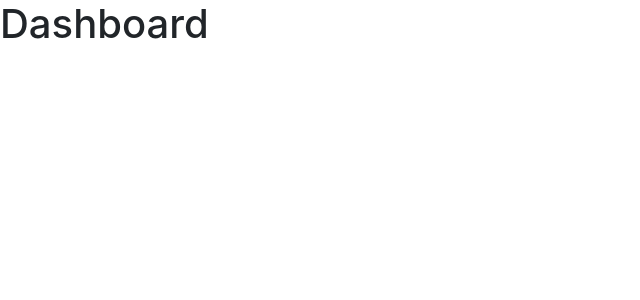
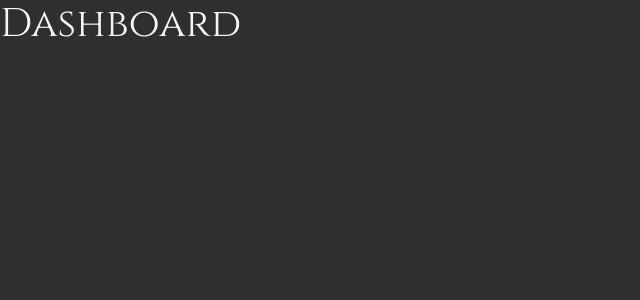
Before and after one commit to Paquan/whiskybook, a React (Vite) app: page /#/dashboard in a window 1280 px wide. Shown: the top 300 px of the page, without its empty margins (0-640 px from the left). Built offline with nearby package versions, Linux system fonts and the light colour scheme.

Commit message:
Add styling for Buttons, Fonts and bas colors

```diff
--- a/src/assets/scss/_theme.scss
+++ b/src/assets/scss/_theme.scss
@@ -2,6 +2,6 @@
 // --------------------------------------------------
 // Files, classes, mixins etc.
 
-
 // Own modules
 // --------------------------------------------------
+@import 'theme/buttons';
--- a/src/assets/scss/_variables.scss
+++ b/src/assets/scss/_variables.scss
@@ -5,7 +5,6 @@
 
 // // Color system
 
-// $white:    #fff !default;
 // $gray-100: #f8f9fa !default;
 // $gray-200: #e9ecef !default;
 // $gray-300: #dee2e6 !default;
@@ -66,8 +65,8 @@
 //   $colors
 // );
 
-// $primary:       $blue !default;
-// $secondary:     $gray-600 !default;
+$primary: #151515 !default;
+$secondary: #acbb2d !default;
 // $success:       $green !default;
 // $info:          $cyan !default;
 // $warning:       $yellow !default;
@@ -101,7 +100,6 @@
 // $yiq-text-dark:             $gray-900 !default;
 // $yiq-text-light:            $white !default;
 
-
 // // Options
 // //
 // // Quickly modify global styling by enabling or disabling optional features.
@@ -119,7 +117,6 @@
 // $enable-responsive-font-sizes:                false !default;
 // $enable-validation-icons:                     true !default;
 // $enable-deprecation-messages:                 true !default;
-
 
 // // Spacing
 // //
@@ -156,14 +153,12 @@
 //   $sizes
 // );
 
-
 // // Body
 // //
 // // Settings for the `<body>` element.
 
-// $body-bg:                   $white !default;
-// $body-color:                $gray-900 !default;
-
+$body-bg: #2f2f2f !default;
+$body-color: #f6f6f6 !default;
 
 // // Links
 // //
@@ -182,7 +177,6 @@
 
 // $paragraph-margin-bottom:   1rem !default;
 
-
 // // Grid breakpoints
 // //
 // // Define the minimum dimensions at which your layout will change,
@@ -199,7 +193,6 @@
 // @include _assert-ascending($grid-breakpoints, "$grid-breakpoints");
 // @include _assert-starts-at-zero($grid-breakpoints, "$grid-breakpoints");
 
-
 // // Grid containers
 // //
 // // Define the maximum width of `.container` for different screen sizes.
@@ -213,14 +206,12 @@
 
 // @include _assert-ascending($container-max-widths, "$container-max-widths");
 
-
 // // Grid columns
 // //
 // // Set the number of columns and specify the width of the gutters.
 
 // $grid-columns:                12 !default;
 // $grid-gutter-width:           30px !default;
-
 
 // // Components
 // //
@@ -270,7 +261,7 @@
 // // Font, line-height, and color for body text, headings, and more.
 
 // // stylelint-disable value-keyword-case
-// $font-family-sans-serif:      -apple-system, BlinkMacSystemFont, "Segoe UI", Roboto, "Helvetica Neue", Arial, "Noto Sans", sans-serif, "Apple Color Emoji", "Segoe UI Emoji", "Segoe UI Symbol", "Noto Color Emoji" !default;
+$font-family-sans-serif:      'Lato', sans-serif, "Apple Color Emoji", "Segoe UI Emoji", "Segoe UI Symbol", "Noto Color Emoji" !default;
 // $font-family-monospace:       SFMono-Regular, Menlo, Monaco, Consolas, "Liberation Mono", "Courier New", monospace !default;
 // $font-family-base:            $font-family-sans-serif !default;
 // // stylelint-enable value-keyword-case
@@ -296,7 +287,7 @@
 // $h6-font-size:                $font-size-base !default;
 
 // $headings-margin-bottom:      $spacer / 2 !default;
-// $headings-font-family:        null !default;
+$headings-font-family: 'Cinzel', serif;
 // $headings-font-weight:        500 !default;
 // $headings-line-height:        1.2 !default;
 // $headings-color:              null !default;
@@ -339,7 +330,6 @@
 
 // $hr-margin-y:                 $spacer !default;
 
-
 // // Tables
 // //
 // // Customizes the `.table` component with basic values, each used across all table variations.
@@ -375,7 +365,6 @@
 // $table-bg-level:              -9 !default;
 // $table-border-level:          -6 !default;
 
-
 // // Buttons + Forms
 // //
 // // Shared variables that are reassigned to `$input-` and `$btn-` specific variables.
@@ -401,7 +390,6 @@
 // $input-btn-line-height-lg:    $line-height-lg !default;
 
 // $input-btn-border-width:      $border-width !default;
-
 
 // // Buttons
 // //
@@ -442,7 +430,6 @@
 // $btn-border-radius-sm:        $border-radius-sm !default;
 
 // $btn-transition:              color .15s ease-in-out, background-color .15s ease-in-out, border-color .15s ease-in-out, box-shadow .15s ease-in-out !default;
-
 
 // // Forms
 
@@ -641,7 +628,6 @@
 //   en: "Browse"
 // ) !default;
 
-
 // // Form validation
 
 // $form-feedback-margin-top:          $form-text-margin-top !default;
@@ -683,7 +669,6 @@
 // $zindex-popover:                    1060 !default;
 // $zindex-tooltip:                    1070 !default;
 
-
 // // Navs
 
 // $nav-link-padding-y:                .5rem !default;
@@ -704,7 +689,6 @@
 
 // $nav-divider-color:                 $gray-200 !default;
 // $nav-divider-margin-y:              $spacer / 2 !default;
-
 
 // // Navbar
 
@@ -743,7 +727,6 @@
 // $navbar-dark-brand-color:                 $navbar-dark-active-color !default;
 // $navbar-dark-brand-hover-color:           $navbar-dark-active-color !default;
 
-
 // // Dropdowns
 // //
 // // Dropdown menu container and contents.
@@ -776,7 +759,6 @@
 
 // $dropdown-header-color:             $gray-600 !default;
 
-
 // // Pagination
 
 // $pagination-padding-y:              .5rem !default;
@@ -807,13 +789,11 @@
 // $pagination-disabled-bg:            $white !default;
 // $pagination-disabled-border-color:  $gray-300 !default;
 
-
 // // Jumbotron
 
 // $jumbotron-padding:                 2rem !default;
 // $jumbotron-color:                   null !default;
 // $jumbotron-bg:                      $gray-200 !default;
-
 
 // // Cards
 
@@ -836,7 +816,6 @@
 // $card-columns-count:                3 !default;
 // $card-columns-gap:                  1.25rem !default;
 // $card-columns-margin:               $card-spacer-y !default;
-
 
 // // Tooltips
 
@@ -861,7 +840,6 @@
 // $form-feedback-tooltip-line-height:   $line-height-base !default;
 // $form-feedback-tooltip-opacity:       $tooltip-opacity !default;
 // $form-feedback-tooltip-border-radius: $tooltip-border-radius !default;
-
 
 // // Popovers
 
@@ -888,7 +866,6 @@
 
 // $popover-arrow-outer-color:         fade-in($popover-border-color, .05) !default;
 
-
 // // Toasts
 
 // $toast-max-width:                   350px !default;
@@ -906,7 +883,6 @@
 // $toast-header-background-color:     rgba($white, .85) !default;
 // $toast-header-border-color:         rgba(0, 0, 0, .05) !default;
 
-
 // // Badges
 
 // $badge-font-size:                   75% !default;
@@ -922,7 +898,6 @@
 // // Use a higher than normal value to ensure completely rounded edges when
 // // customizing padding or font-size on labels.
 // $badge-pill-border-radius:          10rem !default;
-
 
 // // Modals
 
@@ -961,7 +936,6 @@
 // $modal-show-transform:              none !default;
 // $modal-transition:                  transform .3s ease-out !default;
 
-
 // // Alerts
 // //
 // // Define alert colors, border radius, and padding.
@@ -977,7 +951,6 @@
 // $alert-border-level:                -9 !default;
 // $alert-color-level:                 6 !default;
 
-
 // // Progress bars
 
 // $progress-height:                   1rem !default;
@@ -989,7 +962,6 @@
 // $progress-bar-bg:                   theme-color("primary") !default;
 // $progress-bar-animation-timing:     1s linear infinite !default;
 // $progress-bar-transition:           width .6s ease !default;
-
 
 // // List group
 
@@ -1016,7 +988,6 @@
 // $list-group-action-active-color:    $body-color !default;
 // $list-group-action-active-bg:       $gray-200 !default;
 
-
 // // Image thumbnails
 
 // $thumbnail-padding:                 .25rem !default;
@@ -1026,12 +997,10 @@
 // $thumbnail-border-radius:           $border-radius !default;
 // $thumbnail-box-shadow:              0 1px 2px rgba($black, .075) !default;
 
-
 // // Figures
 
 // $figure-caption-font-size:          90% !default;
 // $figure-caption-color:              $gray-600 !default;
-
 
 // // Breadcrumbs
 
@@ -1047,7 +1016,6 @@
 // $breadcrumb-divider:                quote("/") !default;
 
 // $breadcrumb-border-radius:          $border-radius !default;
-
 
 // // Carousel
 
@@ -1075,7 +1043,6 @@
 // $carousel-transition-duration:       .6s !default;
 // $carousel-transition:                transform $carousel-transition-duration ease-in-out !default; // Define transform transition first if using multiple transitions (e.g., `transform 2s ease, opacity .5s ease-out`)
 
-
 // // Spinners
 
 // $spinner-width:         2rem !default;
@@ -1086,14 +1053,12 @@
 // $spinner-height-sm:       $spinner-width-sm !default;
 // $spinner-border-width-sm: .2em !default;
 
-
 // // Close
 
 // $close-font-size:                   $font-size-base * 1.5 !default;
 // $close-font-weight:                 $font-weight-bold !default;
 // $close-color:                       $black !default;
 // $close-text-shadow:                 0 1px 0 $white !default;
-
 
 // // Code
 
@@ -1109,14 +1074,12 @@
 // $pre-color:                         $gray-900 !default;
 // $pre-scrollable-max-height:         340px !default;
 
-
 // // Utilities
 
 // $displays: none, inline, inline-block, block, table, table-row, table-cell, flex, inline-flex !default;
 // $overflows: auto, hidden !default;
 // $positions: static, relative, absolute, fixed, sticky !default;
 
-
 // // Printing
 
 // $print-page-size:                   a3 !default;
--- a/src/assets/scss/index.scss
+++ b/src/assets/scss/index.scss
@@ -6,6 +6,9 @@
 // --------------------------------------------------
 @import '../../../node_modules/bootstrap/scss/bootstrap';
 
+// Fonts
+@import url('https://fonts.googleapis.com/css?family=Cinzel|Lato&display=swap');
+
 // Theme
 // --------------------------------------------------
 @import './mixins';
--- /dev/null
+++ b/src/assets/scss/theme/_buttons.scss
@@ -0,0 +1,19 @@
+// Click color of primary button
+.btn-primary:not(:disabled):not(.disabled):active,
+.btn-primary:not(:disabled):not(.disabled).active,
+.show > .btn-primary.dropdown-toggle {
+  background-color: $primary;
+  border-color: $primary;
+}
+
+// Remove all box-shadows from buttons
+.btn:focus,
+.btn.focus,
+.btn-secondary:not(:disabled):not(.disabled):active:focus,
+.btn-secondary:not(:disabled):not(.disabled).active:focus,
+.show > .btn-secondary.dropdown-toggle:focus,
+.btn-primary:not(:disabled):not(.disabled):active:focus,
+.btn-primary:not(:disabled):not(.disabled).active:focus,
+.show > .btn-primary.dropdown-toggle:focus {
+  box-shadow: none;
+}
```
Also changed, not shown: 1 other file (tests, documents, lock files or other folders).
